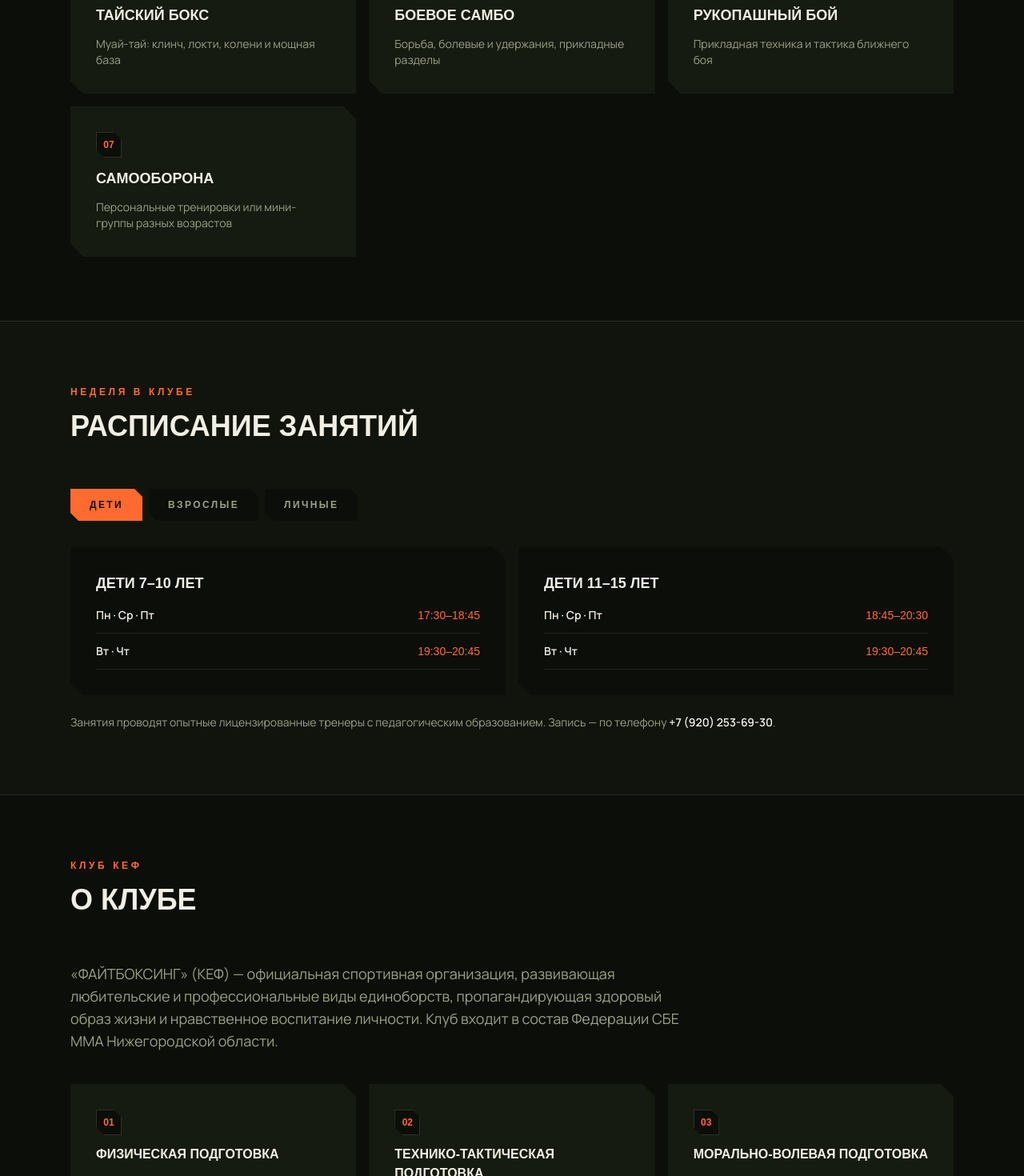
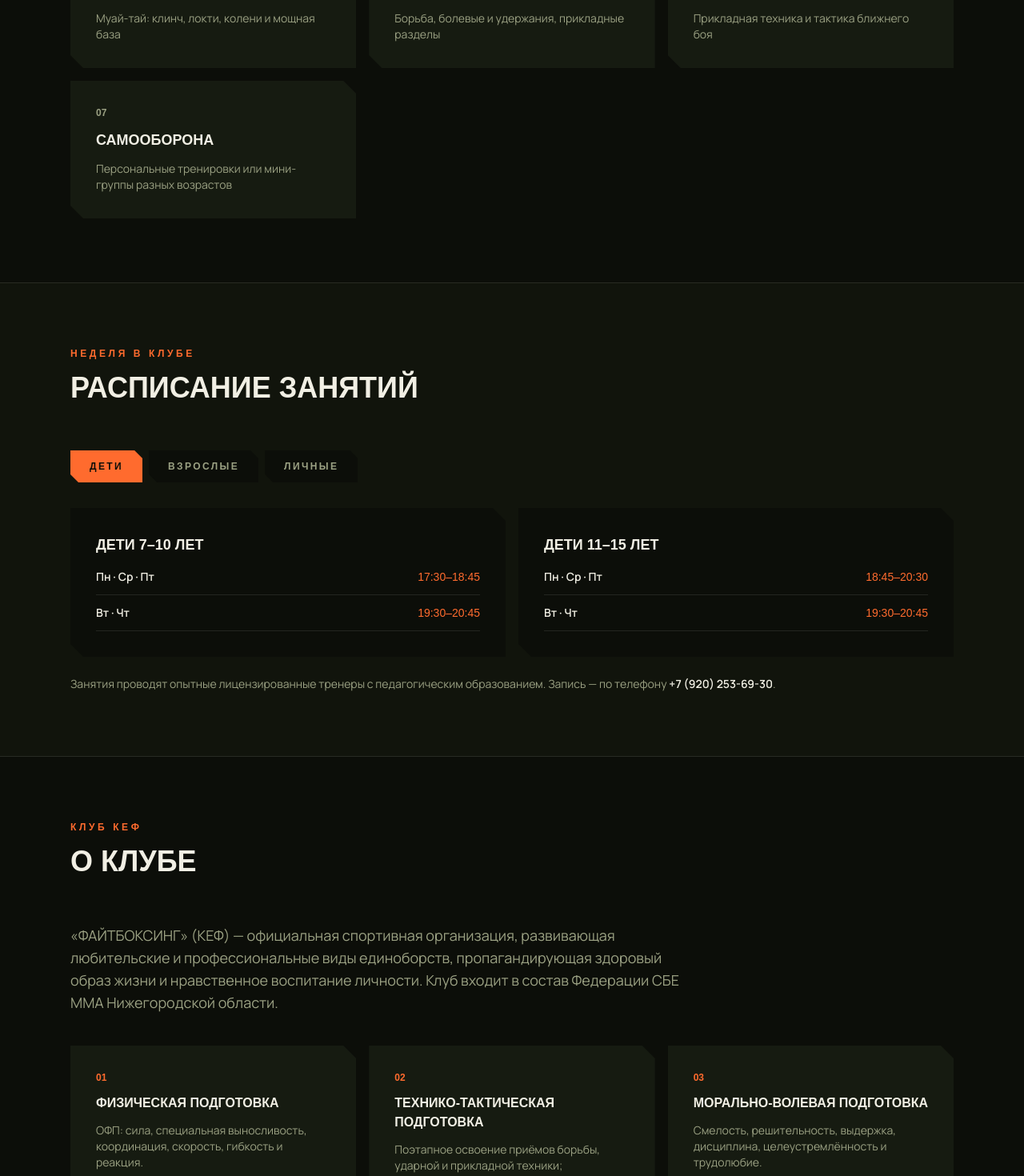
Before and after one commit to CONCLAVER/FB, a Next.js app: page / in a window 1280 px wide. Shown: the part 1520-2990 px from the top of the page at 80% size. Built offline with nearby package versions, Linux system fonts and the light colour scheme; a web font is replaced by a local one.

Commit message:
Откат бейджей нумерации карточек

```diff
--- a/src/components/About.tsx
+++ b/src/components/About.tsx
@@ -16,9 +16,7 @@ export const About = () => (
           key={p.title}
           className="clip-cut bg-moss p-6 transition-all duration-300 hover:-translate-y-1 hover:bg-olive/30 md:p-8"
         >
-          <span className="clip-cut-sm inline-flex h-8 w-8 items-center justify-center border border-bone/15 bg-ink font-display text-xs font-bold text-flame">
-            0{i + 1}
-          </span>
+          <p className="font-display text-xs font-bold text-flame">0{i + 1}</p>
           <h3 className="mt-3 font-display text-base font-black uppercase">
             {p.title} подготовка
           </h3>
--- a/src/components/Directions.tsx
+++ b/src/components/Directions.tsx
@@ -10,9 +10,9 @@ export const Directions = () => (
           key={d.title}
           className="clip-cut group bg-moss p-6 transition-all duration-300 hover:-translate-y-1 hover:bg-olive/30 md:p-8"
         >
-          <span className="clip-cut-sm inline-flex h-8 w-8 items-center justify-center border border-bone/15 bg-ink font-display text-xs font-bold text-flame">
+          <p className="font-display text-xs font-bold text-khaki">
             {String(i + 1).padStart(2, "0")}
-          </span>
+          </p>
           <h3 className="mt-3 font-display text-lg font-black uppercase transition-colors group-hover:text-flame">
             {d.title}
           </h3>
```
